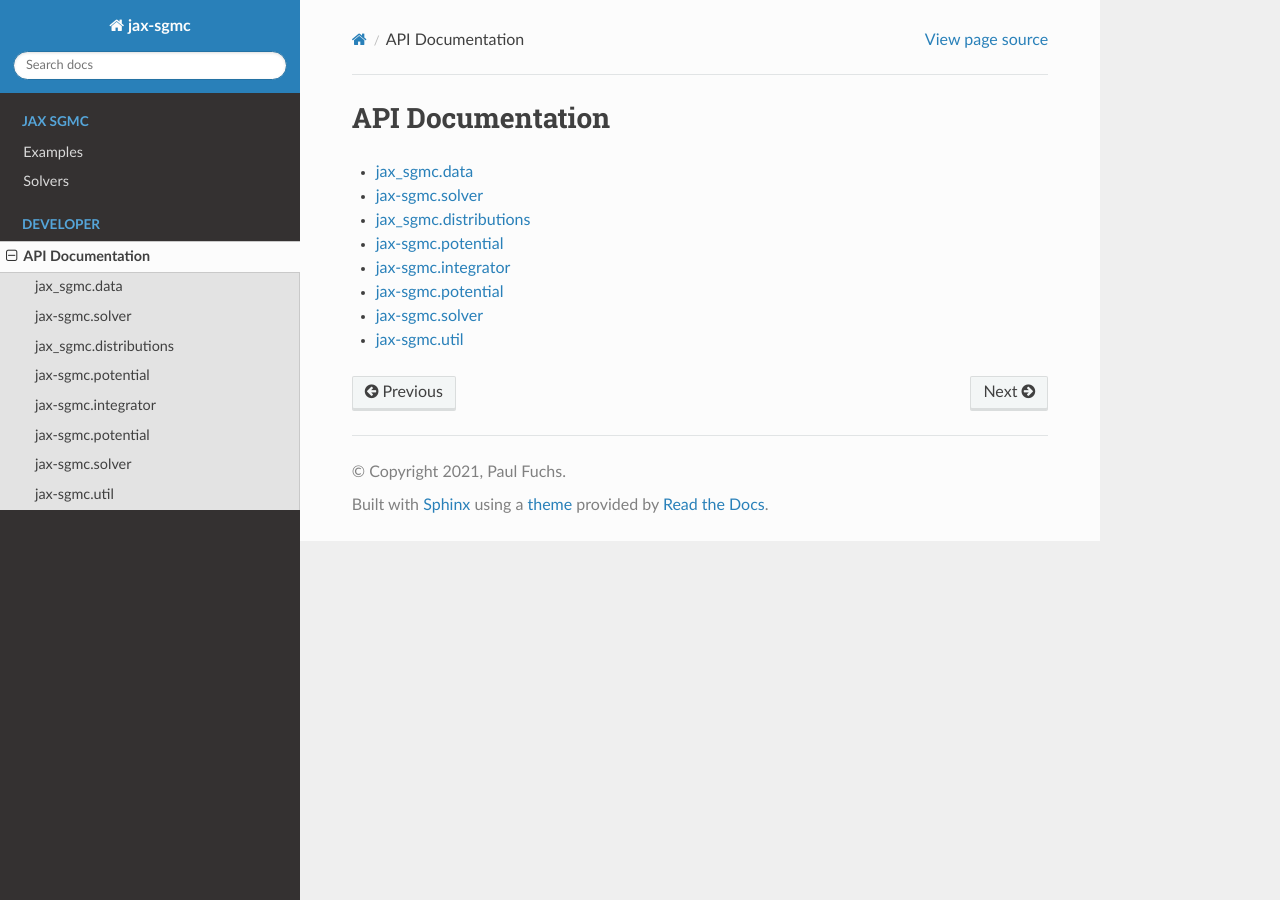
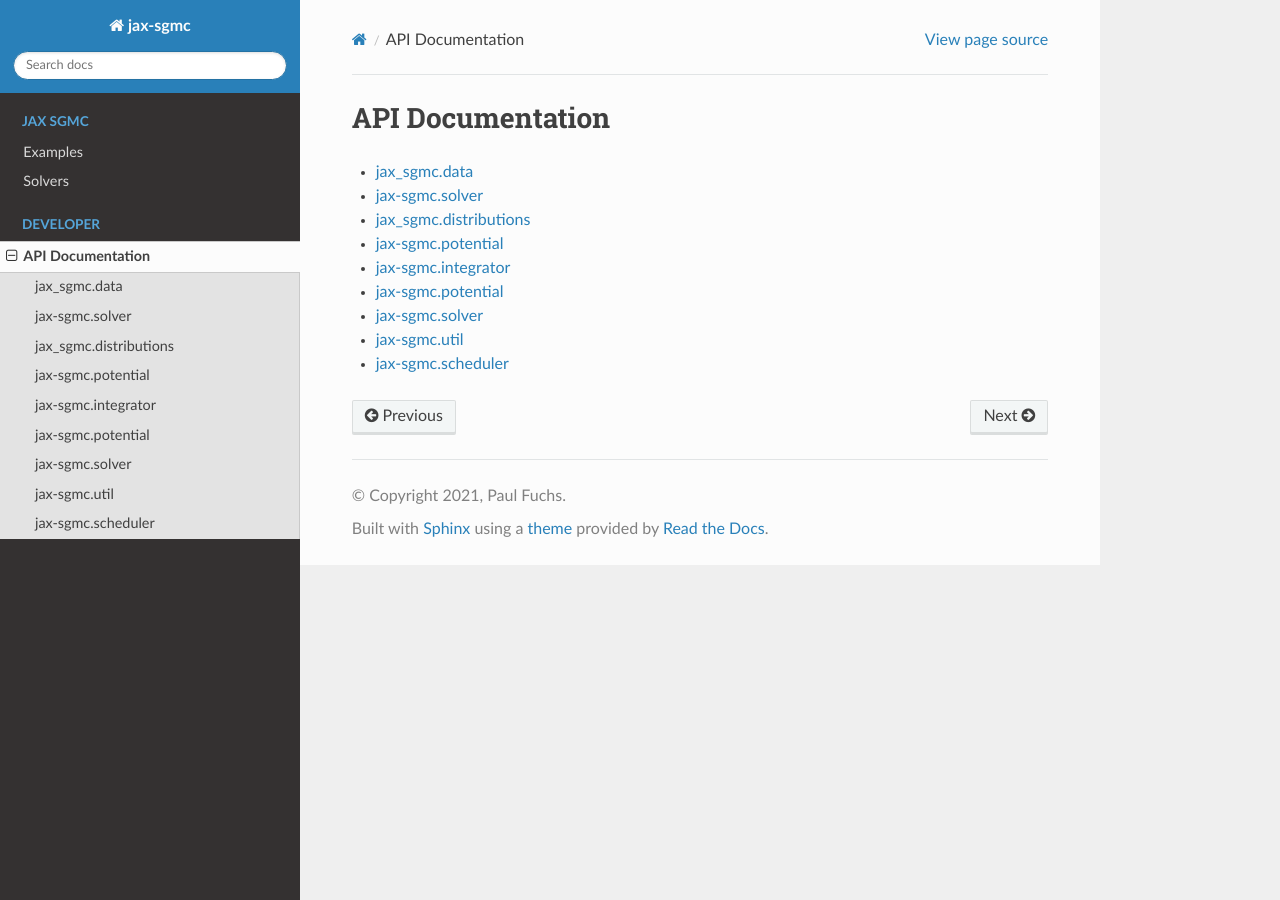
Before and after one commit to tummfm/jax-sgmc, a Sphinx documentation site: the page built from docs/jax-sgmc.rst, in a window 1280 px wide. Built offline with Sphinx 7.4.7 and the Read the Docs theme 2.0.0, drawn with Linux system fonts in a browser that asks for light colours.

Commit message:
update documentation

```diff
--- a/docs/jax-sgmc.integrator.rst
+++ b/docs/jax-sgmc.integrator.rst
@@ -7,3 +7,4 @@
   :toctree: _autosummary
 
     reversible_leapfrog
+    langevin_diffusion
--- a/docs/jax-sgmc.rst
+++ b/docs/jax-sgmc.rst
@@ -12,3 +12,4 @@
     jax-sgmc.potential
     jax-sgmc.solver
     jax-sgmc.util
+    jax-sgmc.scheduler
--- /dev/null
+++ b/docs/jax-sgmc.scheduler.rst
@@ -0,0 +1,12 @@
+jax-sgmc.scheduler
+=======================
+
+
+.. automodule:: jax_sgmc.scheduler
+
+
+.. autosummary::
+    :toctree: _autosummary
+
+    StaticScheduler
+    Scheduler
--- a/docs/jax-sgmc.util.rst
+++ b/docs/jax-sgmc.util.rst
@@ -8,3 +8,4 @@
     :toctree: _autosummary
 
     Array
+    tree_multiply
```
